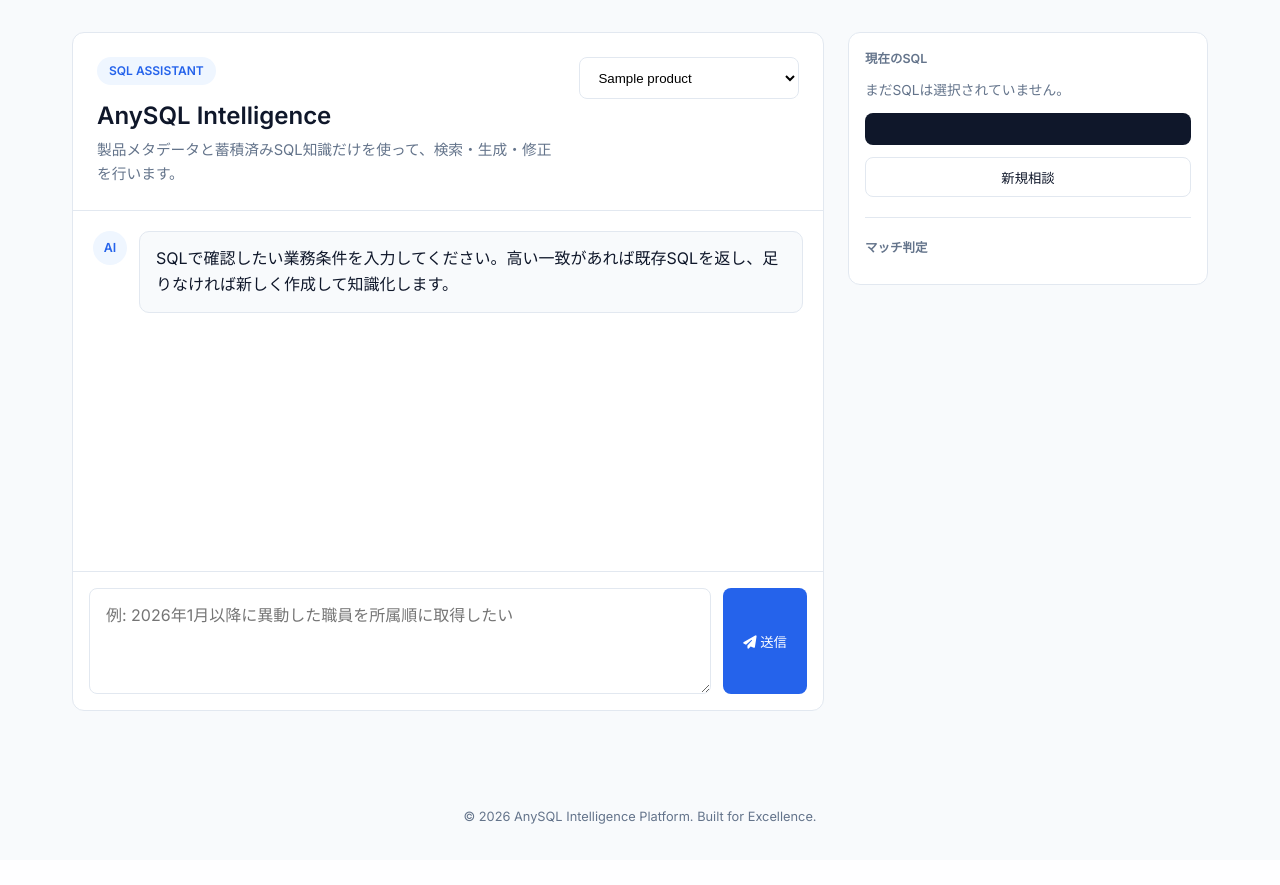
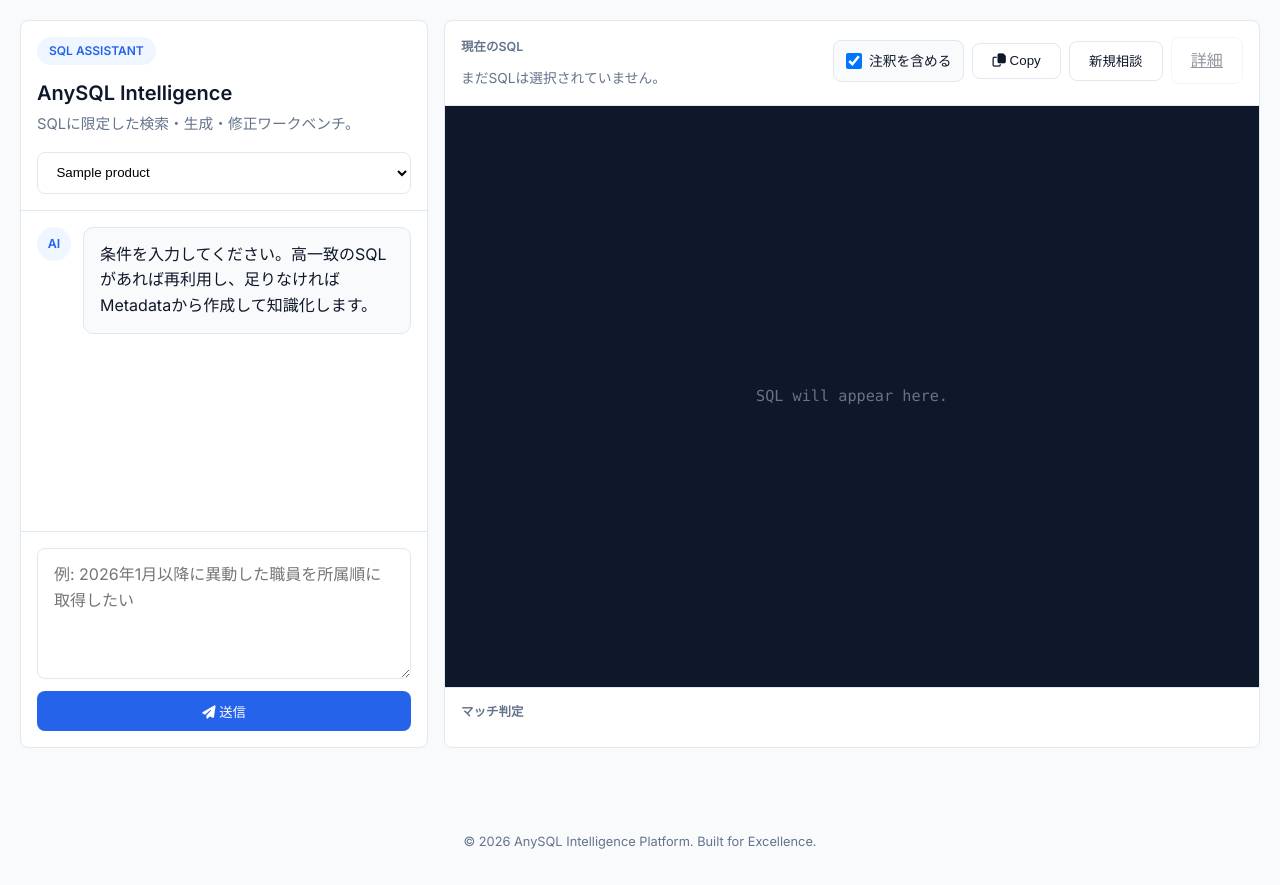
Before and after one commit to sunshaoxuan/anysql, a FastAPI app: template anysql/web/templates/index.html in a window 1280 px wide. Shown: the part 71-956 px from the top of the page. Before the commit the page ends 895 px from the top, so only its background shows below. Run offline with FastAPI, Linux system fonts and the light colour scheme; the template is opened without the code that fills it: most values are stand-ins (such as "Sample title", 1, 10 or a date in 2020); parts of the project's set-up code (start-up, migrations or seed data) failed here and were passed over.

Commit message:
feat: expand desktop SQL workbench

```diff
--- a/anysql/__init__.py
+++ b/anysql/__init__.py
@@ -1,3 +1,3 @@
 """AnySQL - 智能SQL分析与自然语言查询工具"""
 
-__version__ = "0.1.3"
+__version__ = "0.1.4"
--- a/anysql/web/static/css/index.css
+++ b/anysql/web/static/css/index.css
@@ -26,6 +26,7 @@
     font-family: var(--font-family);
     line-height: 1.6;
     -webkit-font-smoothing: antialiased;
+    min-width: 1024px;
 }
 
 /* 优雅的布局容器 */
@@ -33,6 +34,12 @@
     max-width: 1200px;
     margin: 0 auto;
     padding: 2rem;
+}
+
+.workbench-container {
+    min-width: 1024px;
+    width: 100%;
+    padding: 1.25rem;
 }
 
 /* 顶部导航：极简明亮 */
@@ -169,42 +176,37 @@
     border-left: 4px solid var(--accent);
 }
 
-/* 响应式调整 */
-@media (max-width: 768px) {
-    .search-hero h1 { font-size: 2rem; }
-    .app-container { padding: 1rem; }
-}
-
 .assistant-shell {
     display: grid;
-    grid-template-columns: minmax(0, 1fr) 360px;
-    gap: 1.5rem;
-    min-height: calc(100vh - 180px);
+    grid-template-columns: minmax(320px, 1fr) minmax(640px, 2fr);
+    gap: 1rem;
+    min-height: calc(100vh - 116px);
 }
 
 .assistant-panel,
-.assistant-side {
+.sql-workspace {
     background: var(--bg-main);
     border: 1px solid var(--border);
-    border-radius: 12px;
+    border-radius: 8px;
 }
 
 .assistant-panel {
     display: grid;
-    grid-template-rows: auto minmax(360px, 1fr) auto;
+    grid-template-rows: auto minmax(320px, 1fr) auto;
     overflow: hidden;
+    min-width: 0;
 }
 
 .assistant-head {
     display: flex;
-    justify-content: space-between;
+    flex-direction: column;
     gap: 1rem;
-    padding: 1.5rem;
+    padding: 1rem;
     border-bottom: 1px solid var(--border);
 }
 
 .assistant-head h1 {
-    font-size: 1.5rem;
+    font-size: 1.25rem;
     margin: 0.75rem 0 0.25rem;
 }
 
@@ -215,7 +217,7 @@
 
 .product-select {
     align-self: flex-start;
-    min-width: 220px;
+    width: 100%;
     padding: 0.7rem 0.9rem;
     border: 1px solid var(--border);
     border-radius: 8px;
@@ -223,7 +225,7 @@
 }
 
 .chat-log {
-    padding: 1.25rem;
+    padding: 1rem;
     overflow-y: auto;
     display: flex;
     flex-direction: column;
@@ -260,7 +262,7 @@
 }
 
 .bubble {
-    max-width: min(760px, 100%);
+    max-width: 100%;
     background: var(--bg-sub);
     border: 1px solid var(--border);
     border-radius: 10px;
@@ -275,7 +277,7 @@
 
 .assistant-input {
     display: grid;
-    grid-template-columns: minmax(0, 1fr) auto;
+    grid-template-columns: 1fr;
     gap: 0.75rem;
     padding: 1rem;
     border-top: 1px solid var(--border);
@@ -297,13 +299,6 @@
     box-shadow: 0 0 0 3px var(--accent-light);
 }
 
-.assistant-side {
-    padding: 1rem;
-    align-self: start;
-    position: sticky;
-    top: 88px;
-}
-
 .side-block + .side-block {
     margin-top: 1.25rem;
     padding-top: 1.25rem;
@@ -321,23 +316,6 @@
 .side-muted {
     color: var(--text-sub);
     font-size: 0.86rem;
-}
-
-.side-sql,
-.result-sql {
-    margin-top: 0.75rem;
-    background: #0F172A;
-    color: #E2E8F0;
-    border-radius: 8px;
-    padding: 1rem;
-    overflow-x: auto;
-    white-space: pre-wrap;
-    font-size: 0.82rem;
-}
-
-.side-reset {
-    width: 100%;
-    margin-top: 0.75rem;
 }
 
 .result-head,
@@ -363,20 +341,105 @@
     font-size: 0.9rem;
 }
 
+.sql-workspace {
+    display: grid;
+    grid-template-rows: auto minmax(460px, 1fr) auto;
+    min-width: 0;
+    overflow: hidden;
+}
+
+.sql-toolbar {
+    display: flex;
+    justify-content: space-between;
+    align-items: flex-start;
+    gap: 1rem;
+    padding: 1rem;
+    border-bottom: 1px solid var(--border);
+}
+
+.sql-actions {
+    display: flex;
+    align-items: center;
+    gap: 0.5rem;
+    flex-wrap: wrap;
+    justify-content: flex-end;
+}
+
+.comment-toggle {
+    display: inline-flex;
+    align-items: center;
+    gap: 0.45rem;
+    padding: 0.55rem 0.75rem;
+    border: 1px solid var(--border);
+    border-radius: 8px;
+    background: var(--bg-sub);
+    color: var(--text-main);
+    font-size: 0.86rem;
+    cursor: pointer;
+    white-space: nowrap;
+}
+
+.comment-toggle input {
+    width: 16px;
+    height: 16px;
+}
+
+.sql-stage {
+    min-height: 0;
+    overflow: hidden;
+    background: #0F172A;
+}
+
+.sql-code {
+    height: 100%;
+    margin: 0;
+    padding: 1.25rem 1.4rem;
+    overflow: auto;
+    white-space: pre;
+    tab-size: 2;
+    color: #CBD5E1;
+    font-family: Consolas, 'JetBrains Mono', 'Fira Code', monospace;
+    font-size: 0.95rem;
+    line-height: 1.65;
+}
+
+.sql-code.empty {
+    color: #64748B;
+    display: flex;
+    align-items: center;
+    justify-content: center;
+}
+
+.sql-keyword { color: #60A5FA; font-weight: 700; }
+.sql-string { color: #86EFAC; }
+.sql-param { color: #FBBF24; font-weight: 700; }
+.sql-number { color: #FCA5A5; }
+.sql-symbol { color: #E2E8F0; }
+.sql-ident { color: #CBD5E1; }
+
+.match-panel {
+    padding: 0.85rem 1rem 1rem;
+    border-top: 1px solid var(--border);
+    background: var(--bg-main);
+    max-height: 190px;
+    overflow-y: auto;
+}
+
 .match-list {
     display: grid;
-    gap: 0.6rem;
+    grid-template-columns: repeat(2, minmax(0, 1fr));
+    gap: 0.55rem;
 }
 
 .match-row {
     display: grid;
     grid-template-columns: minmax(0, 1fr) auto;
-    gap: 0.35rem 0.75rem;
-    padding: 0.7rem;
+    gap: 0.25rem 0.75rem;
+    padding: 0.55rem 0.65rem;
     border: 1px solid var(--border);
-    border-radius: 8px;
+    border-radius: 6px;
     background: var(--bg-sub);
-    font-size: 0.8rem;
+    font-size: 0.78rem;
 }
 
 .match-row div {
@@ -388,30 +451,12 @@
 .match-row small {
     grid-column: 1 / -1;
     color: var(--text-sub);
+    overflow: hidden;
+    text-overflow: ellipsis;
+    white-space: nowrap;
 }
 
-@media (max-width: 980px) {
-    .assistant-shell {
-        grid-template-columns: 1fr;
-    }
-
-    .assistant-side {
-        position: static;
-    }
+.disabled-link {
+    pointer-events: none;
+    opacity: 0.45;
 }
-
-@media (max-width: 640px) {
-    .assistant-head,
-    .assistant-input {
-        grid-template-columns: 1fr;
-        display: grid;
-    }
-
-    .assistant-head {
-        display: grid;
-    }
-
-    .product-select {
-        width: 100%;
-    }
-}
--- a/anysql/web/templates/index.html
+++ b/anysql/web/templates/index.html
@@ -1,14 +1,14 @@
 {% extends "layout.html" %}
 
 {% block content %}
-<div class="app-container">
+<div class="workbench-container">
     <div class="assistant-shell">
         <section class="assistant-panel">
             <div class="assistant-head">
                 <div>
                     <div class="badge badge-blue">SQL Assistant</div>
                     <h1>AnySQL Intelligence</h1>
-                    <p>製品メタデータと蓄積済みSQL知識だけを使って、検索・生成・修正を行います。</p>
+                    <p>SQLに限定した検索・生成・修正ワークベンチ。</p>
                 </div>
                 <select id="productSelect" class="product-select">
                     {% for id, product in products.items() %}
@@ -21,31 +21,47 @@
                 <div class="chat-message assistant">
                     <div class="avatar">AI</div>
                     <div class="bubble">
-                        SQLで確認したい業務条件を入力してください。高い一致があれば既存SQLを返し、足りなければ新しく作成して知識化します。
+                        条件を入力してください。高一致のSQLがあれば再利用し、足りなければMetadataから作成して知識化します。
                     </div>
                 </div>
             </div>
 
             <form id="assistantForm" class="assistant-input">
-                <textarea id="messageInput" rows="3" placeholder="例: 2026年1月以降に異動した職員を所属順に取得したい"></textarea>
+                <textarea id="messageInput" rows="4" placeholder="例: 2026年1月以降に異動した職員を所属順に取得したい"></textarea>
                 <button type="submit" class="btn btn-primary">
                     <i class="fas fa-paper-plane"></i> 送信
                 </button>
             </form>
         </section>
 
-        <aside class="assistant-side">
-            <div class="side-block">
-                <div class="side-label">現在のSQL</div>
-                <div id="currentSqlMeta" class="side-muted">まだSQLは選択されていません。</div>
-                <pre id="currentSql" class="side-sql"></pre>
-                <button type="button" class="btn btn-outline side-reset" onclick="resetCurrentSql()">新規相談</button>
+        <section class="sql-workspace">
+            <div class="sql-toolbar">
+                <div>
+                    <div class="side-label">現在のSQL</div>
+                    <div id="currentSqlMeta" class="side-muted">まだSQLは選択されていません。</div>
+                </div>
+                <div class="sql-actions">
+                    <label class="comment-toggle">
+                        <input type="checkbox" id="includeComments" checked>
+                        <span>注釈を含める</span>
+                    </label>
+                    <button type="button" class="btn btn-outline" onclick="copyCurrentSql(this)">
+                        <i class="far fa-copy"></i> Copy
+                    </button>
+                    <button type="button" class="btn btn-outline" onclick="resetCurrentSql()">新規相談</button>
+                    <a id="detailLink" class="btn btn-outline disabled-link" href="#" aria-disabled="true">詳細</a>
+                </div>
             </div>
-            <div class="side-block">
+
+            <div class="sql-stage">
+                <pre id="currentSql" class="sql-code empty">SQL will appear here.</pre>
+            </div>
+
+            <div class="match-panel">
                 <div class="side-label">マッチ判定</div>
                 <div id="matchList" class="match-list"></div>
             </div>
-        </aside>
+        </section>
     </div>
 </div>
 {% endblock %}
@@ -56,6 +72,13 @@
 let currentSql = null;
 const sessionId = crypto.randomUUID ? crypto.randomUUID() : String(Date.now());
 
+const SQL_KEYWORDS = new Set([
+    'SELECT','FROM','WHERE','JOIN','INNER','LEFT','RIGHT','FULL','OUTER','ON','AND','OR','NOT','IN','EXISTS',
+    'GROUP','BY','ORDER','HAVING','UNION','ALL','INSERT','INTO','VALUES','UPDATE','SET','DELETE','CREATE',
+    'ALTER','DROP','MERGE','CASE','WHEN','THEN','ELSE','END','AS','DISTINCT','BETWEEN','LIKE','IS','NULL',
+    'TO_DATE','NVL','COALESCE','COUNT','SUM','MIN','MAX','AVG','OVER','PARTITION'
+]);
+
 const escapeHtml = (value) => String(value ?? '').replace(/[&<>"']/g, ch => ({
     '&': '&amp;',
     '<': '&lt;',
@@ -63,6 +86,65 @@
     '"': '&quot;',
     "'": '&#39;'
 }[ch]));
+
+function stripSqlComments(sql) {
+    return String(sql || '')
+        .replace(/\/\*[\s\S]*?\*\//g, '')
+        .split('\n')
+        .map(line => line.replace(/--.*$/g, '').trimEnd())
+        .filter(line => line.trim().length > 0)
+        .join('\n');
+}
+
+function formatSql(sql) {
+    let text = String(sql || '').replace(/\s+/g, ' ').trim();
+    if (!text) return '';
+    const clauses = [
+        'SELECT', 'FROM', 'WHERE', 'GROUP BY', 'HAVING', 'ORDER BY',
+        'INNER JOIN', 'LEFT JOIN', 'RIGHT JOIN', 'FULL JOIN', 'JOIN',
+        'UNION ALL', 'UNION', 'VALUES', 'SET'
+    ];
+    clauses.forEach(clause => {
+        const pattern = new RegExp(`\\s+(${clause.replace(' ', '\\s+')})\\s+`, 'ig');
+        text = text.replace(pattern, `\n$1 `);
+    });
+    text = text
+        .replace(/\s+(AND|OR)\s+/ig, '\n  $1 ')
+        .replace(/,\s*/g, ',\n  ')
+        .replace(/^\n+/, '');
+    return text;
+}
+
+function highlightSql(sql) {
+    const formatted = formatSql(sql);
+    const escaped = escapeHtml(formatted);
+    return escaped.replace(/('[^']*'|:[A-Za-z_][\w]*|\b[A-Za-z_][\w$#]*\b|\b\d+(?:\.\d+)?\b|[(),.;=*<>+-])/g, token => {
+        const upper = token.toUpperCase();
+        if (token.startsWith("'")) return `<span class="sql-string">${token}</span>`;
+        if (token.startsWith(':')) return `<span class="sql-param">${token}</span>`;
+        if (/^\d/.test(token)) return `<span class="sql-number">${token}</span>`;
+        if (SQL_KEYWORDS.has(upper)) return `<span class="sql-keyword">${upper}</span>`;
+        if (/^[(),.;=*<>+-]$/.test(token)) return `<span class="sql-symbol">${token}</span>`;
+        return `<span class="sql-ident">${token}</span>`;
+    });
+}
+
+function visibleSql() {
+    const include = document.getElementById('includeComments').checked;
+    return include ? currentSql || '' : stripSqlComments(currentSql || '');
+}
+
+function renderSql() {
+    const el = document.getElementById('currentSql');
+    const sql = visibleSql();
+    if (!sql) {
+        el.className = 'sql-code empty';
+        el.textContent = 'SQL will appear here.';
+        return;
+    }
+    el.className = 'sql-code';
+    el.innerHTML = highlightSql(sql);
+}
 
 function addMessage(role, html) {
     const log = document.getElementById('chatLog');
@@ -84,13 +166,17 @@
     });
 }
 
+function copyCurrentSql(btn) {
+    copyToClipboard(visibleSql(), btn);
+}
+
 function renderMatches(matches) {
     const el = document.getElementById('matchList');
     if (!matches || matches.length === 0) {
         el.innerHTML = '<div class="side-muted">候補なし</div>';
         return;
     }
-    el.innerHTML = matches.slice(0, 5).map(m => `
+    el.innerHTML = matches.slice(0, 6).map(m => `
         <div class="match-row">
             <div>${escapeHtml(m.sql_id)}</div>
             <strong>${Math.round((m.llm_score || 0) * 100)}%</strong>
@@ -104,16 +190,19 @@
     const analysis = record.analysis || {};
     const stmt = record.statement || {};
     currentSqlId = stmt.id;
-    currentSql = stmt.raw_sql;
+    currentSql = stmt.raw_sql || '';
 
     document.getElementById('currentSqlMeta').innerText = `${response.mode.toUpperCase()} / ${stmt.id || ''}`;
-    document.getElementById('currentSql').innerText = currentSql || '';
+    const detail = document.getElementById('detailLink');
+    detail.href = `/sql/${encodeURIComponent(stmt.id)}`;
+    detail.classList.remove('disabled-link');
+    detail.removeAttribute('aria-disabled');
+    renderSql();
     renderMatches(response.matches || []);
 
     const learnedBadge = response.learned
         ? '<span class="badge badge-green">Learned</span>'
         : '<span class="badge badge-blue">Matched</span>';
-    const sql = escapeHtml(currentSql || '');
     addMessage('assistant', `
         <div class="result-head">
             ${learnedBadge}
@@ -121,13 +210,6 @@
         </div>
         <h3>${escapeHtml(analysis.summary || 'SQL')}</h3>
         <p>${escapeHtml((analysis.business_context || []).join(' / '))}</p>
-        <pre class="result-sql"><code>${sql}</code></pre>
-        <div class="result-actions">
-            <button class="btn btn-outline" onclick="copyToClipboard(currentSql, this)">
-                <i class="far fa-copy"></i> Copy
-            </button>
-            <a class="btn btn-outline" href="/sql/${encodeURIComponent(stmt.id)}">詳細</a>
-        </div>
     `);
 }
 
@@ -176,12 +258,18 @@
     resetCurrentSql();
 });
 
+document.getElementById('includeComments').addEventListener('change', renderSql);
+
 function resetCurrentSql() {
     currentSqlId = null;
     currentSql = null;
     document.getElementById('currentSqlMeta').innerText = 'まだSQLは選択されていません。';
-    document.getElementById('currentSql').innerText = '';
     document.getElementById('matchList').innerHTML = '';
+    const detail = document.getElementById('detailLink');
+    detail.href = '#';
+    detail.classList.add('disabled-link');
+    detail.setAttribute('aria-disabled', 'true');
+    renderSql();
 }
 </script>
 {% endblock %}
--- a/pyproject.toml
+++ b/pyproject.toml
@@ -4,7 +4,7 @@
 
 [project]
 name = "anysql"
-version = "0.1.3"
+version = "0.1.4"
 description = "AI-assisted SQL asset analysis and natural-language search platform."
 readme = "README.md"
 requires-python = ">=3.11"
```
Also changed, not shown: CHANGELOG.md, README.md.
